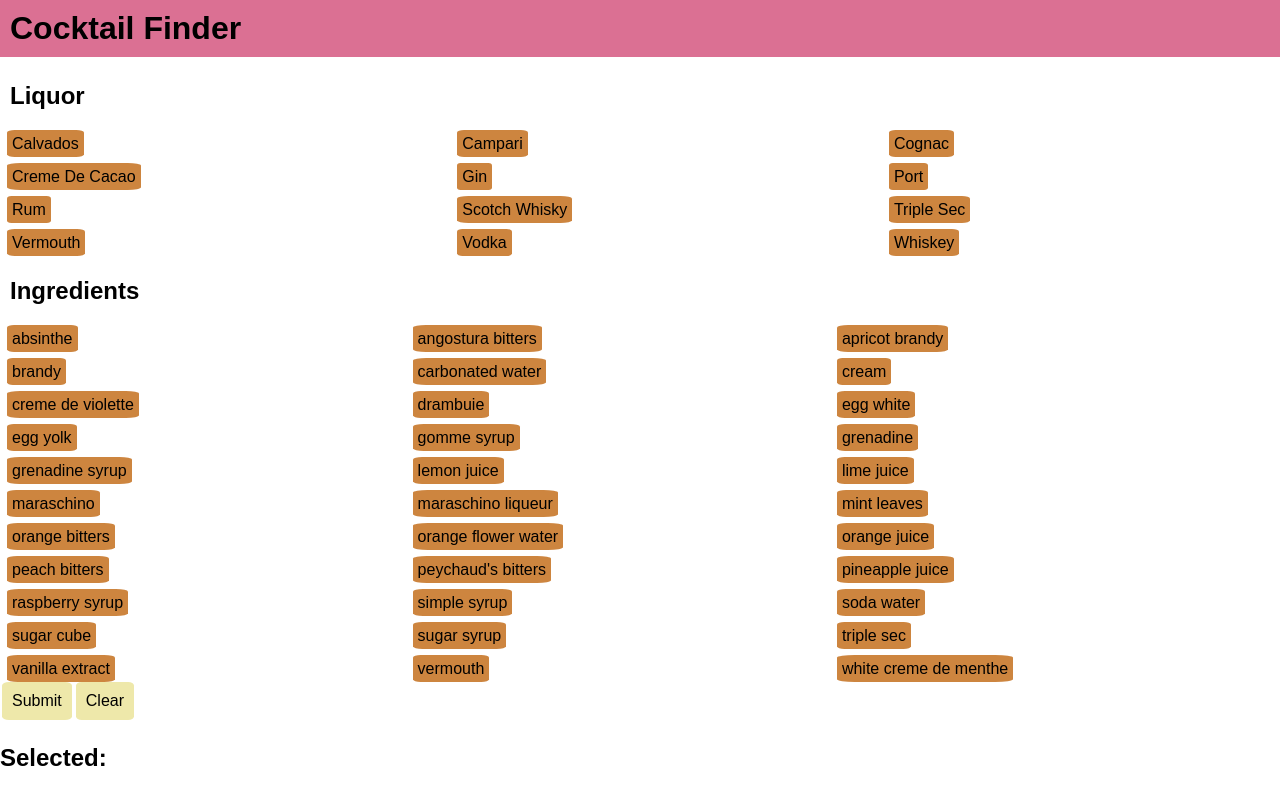
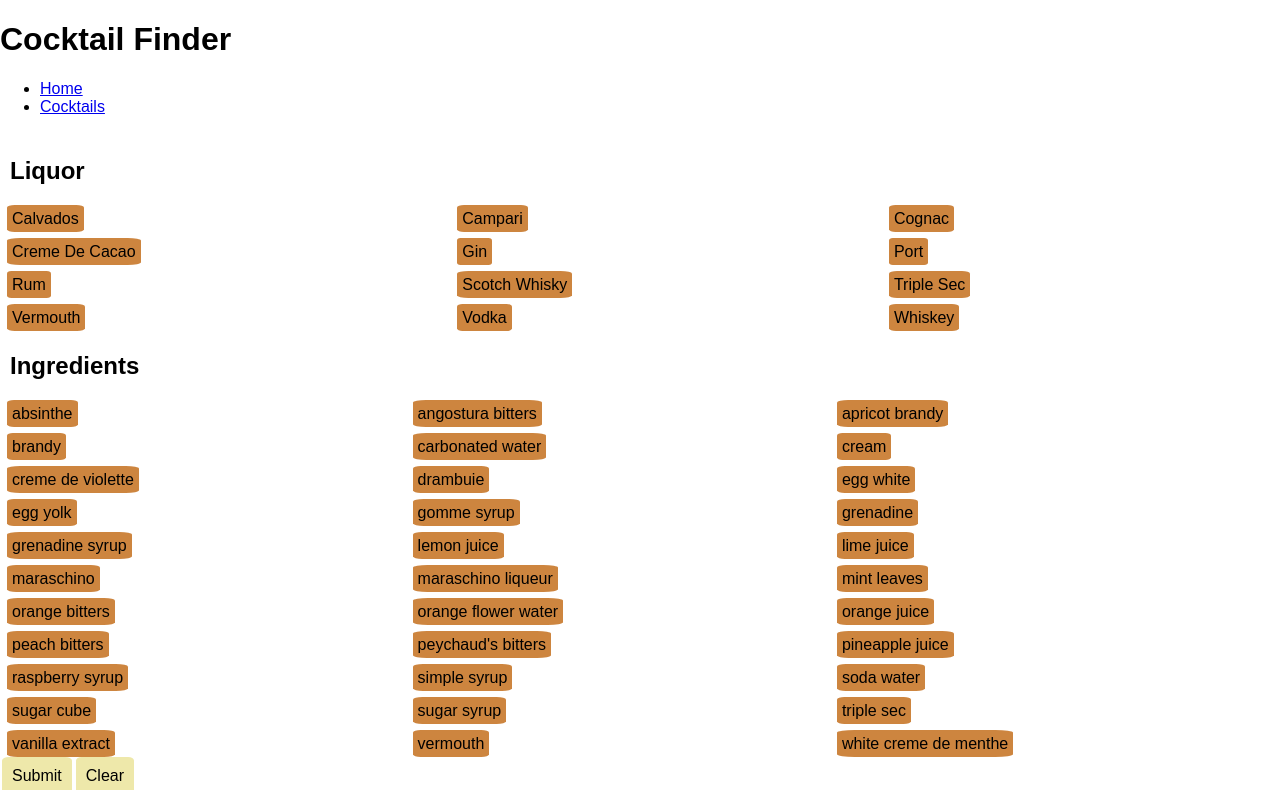
Before and after one commit to PGalicia/CocktailFinder, a React (Create React App) app: page / in a window 1280 px wide. Shown: the top 790 px of the page. Built offline with nearby package versions, Linux system fonts and the light colour scheme.

Commit message:
Added React Router

```diff
--- a/package.json
+++ b/package.json
@@ -5,6 +5,7 @@
   "dependencies": {
     "react": "^16.5.0",
     "react-dom": "^16.5.0",
+    "react-router-dom": "^4.3.1",
     "react-scripts": "1.1.5"
   },
   "scripts": {
--- a/src/components/container/App.jsx
+++ b/src/components/container/App.jsx
@@ -1,77 +1,77 @@
 import React, { Component } from "react";
-import "../../style/App.css";
 
 // Redux
-import { connect } from "react-redux";
-import { handleCheckboxes } from "../../actions";
+// import { connect } from "react-redux";
+// import { handleCheckboxes } from "../../actions";
 
 // Components - Container
-import Checklist from "./checklist";
+// import Checklist from "./checklist";
 
 // Components - Presentational
-import Selected from "../presentational/selected";
-import Result from "../presentational/result";
+// import Selected from "../presentational/selected";
+// import Result from "../presentational/result";
+import Header from "../presentational/header";
+import Main from "../presentational/main";
 
-const mapStateToProps = state => {
-  return state;
-};
+// const mapStateToProps = state => {
+//   return state;
+// };
 
-const mapDispatchToProps = dispatch => {
-  return {
-    handleCheckboxes: checkboxes => dispatch(handleCheckboxes(checkboxes))
-  };
-};
+// const mapDispatchToProps = dispatch => {
+//   return {
+//     handleCheckboxes: checkboxes => dispatch(handleCheckboxes(checkboxes))
+//   };
+// };
 
 class App extends Component {
-  constructor() {
-    super();
+  // constructor() {
+  //   super();
 
-    // Checkbox Setup
-    this.setupCheckbox = this.setupCheckbox.bind(this);
-  }
+  //   // Checkbox Setup
+  //   this.setupCheckbox = this.setupCheckbox.bind(this);
+  // }
 
-  componentDidMount() {
-    this.setupCheckbox();
-  }
+  // componentDidMount() {
+  //   this.setupCheckbox();
+  // }
 
-  setupCheckbox() {
-    let checkboxes = [...this.props.checkboxes];
-    let count = 0;
+  // setupCheckbox() {
+  //   let checkboxes = [...this.props.checkboxes];
+  //   let count = 0;
 
-    for (let id = count; id < this.props.alcohol.length; id++) {
-      let key = this.props.alcohol[id];
-      let template = {
-        id: id,
-        category: "liquor",
-        name: key,
-        isChecked: false
-      };
-      checkboxes.push(template);
-      count++;
-    }
+  //   for (let id = count; id < this.props.alcohol.length; id++) {
+  //     let key = this.props.alcohol[id];
+  //     let template = {
+  //       id: id,
+  //       category: "liquor",
+  //       name: key,
+  //       isChecked: false
+  //     };
+  //     checkboxes.push(template);
+  //     count++;
+  //   }
 
-    for (let id = 0; id < this.props.ingredients.length; id++) {
-      let key = this.props.ingredients[id];
-      let template = {
-        id: count,
-        category: "ingredient",
-        name: key,
-        isChecked: false
-      };
-      checkboxes.push(template);
-      count++;
-    }
+  //   for (let id = 0; id < this.props.ingredients.length; id++) {
+  //     let key = this.props.ingredients[id];
+  //     let template = {
+  //       id: count,
+  //       category: "ingredient",
+  //       name: key,
+  //       isChecked: false
+  //     };
+  //     checkboxes.push(template);
+  //     count++;
+  //   }
 
-    this.props.handleCheckboxes(checkboxes);
-  }
+  //   this.props.handleCheckboxes(checkboxes);
+  // }
 
   render() {
     return (
       <React.Fragment>
-        <div className="header">
-          <h1 className="title">Cocktail Finder</h1>
-        </div>
-        <Checklist />
+        <Header />
+        <Main />
+        {/* <Checklist />
         <h2>Selected:</h2>
         <Selected
           name="Liquor"
@@ -88,13 +88,15 @@
           name="Possible Cocktail"
           result={this.props.possibleCocktails}
         />
-        <Result name="Close Cocktail" result={this.props.closeCocktails} />
+        <Result name="Close Cocktail" result={this.props.closeCocktails} /> */}
       </React.Fragment>
     );
   }
 }
 
-export default connect(
-  mapStateToProps,
-  mapDispatchToProps
-)(App);
+// export default connect(
+//   mapStateToProps,
+//   mapDispatchToProps
+// )(App);
+
+export default App;
--- /dev/null
+++ b/src/components/container/home.jsx
@@ -0,0 +1,96 @@
+import React, { Component } from "react";
+
+// Components - Container
+import Checklist from "./checklist";
+
+// Components - Presentational
+import Selected from "../presentational/selected";
+import Result from "../presentational/result";
+
+// Redux
+import { connect } from "react-redux";
+import { handleCheckboxes } from "../../actions";
+
+const mapStateToProps = state => {
+  return state;
+};
+
+const mapDispatchToProps = dispatch => {
+  return {
+    handleCheckboxes: checkboxes => dispatch(handleCheckboxes(checkboxes))
+  };
+};
+
+class Home extends Component {
+  constructor() {
+    super();
+
+    // Checkbox Setup
+    this.setupCheckbox = this.setupCheckbox.bind(this);
+  }
+
+  componentDidMount() {
+    this.setupCheckbox();
+  }
+
+  setupCheckbox() {
+    let checkboxes = [...this.props.checkboxes];
+    let count = 0;
+
+    for (let id = count; id < this.props.alcohol.length; id++) {
+      let key = this.props.alcohol[id];
+      let template = {
+        id: id,
+        category: "liquor",
+        name: key,
+        isChecked: false
+      };
+      checkboxes.push(template);
+      count++;
+    }
+
+    for (let id = 0; id < this.props.ingredients.length; id++) {
+      let key = this.props.ingredients[id];
+      let template = {
+        id: count,
+        category: "ingredient",
+        name: key,
+        isChecked: false
+      };
+      checkboxes.push(template);
+      count++;
+    }
+
+    this.props.handleCheckboxes(checkboxes);
+  }
+
+  render() {
+    return (
+      <React.Fragment>
+        <Checklist />
+        <h2>Selected:</h2>
+        <Selected
+          name="Liquor"
+          category="liquor"
+          selected={this.props.selected}
+        />
+        <Selected
+          name="Ingredients"
+          category="ingredients"
+          selected={this.props.selected}
+        />
+        <h2>Result:</h2>
+        <Result
+          name="Possible Cocktail"
+          result={this.props.possibleCocktails}
+        />
+        <Result name="Close Cocktail" result={this.props.closeCocktails} />
+      </React.Fragment>
+    );
+  }
+}
+
+export default connect(
+  mapStateToProps,
+  mapDispatchToProps
+)(Home);
--- /dev/null
+++ b/src/components/presentational/header.jsx
@@ -0,0 +1,20 @@
+import React from "react";
+import { Link } from "react-router-dom";
+
+const Header = () => (
+  <header>
+    <h1>Cocktail Finder</h1>
+    <nav>
+      <ul>
+        <li>
+          <Link to="/">Home</Link>
+        </li>
+        <li>
+          <Link to="/cocktaildb">Cocktails</Link>
+        </li>
+      </ul>
+    </nav>
+  </header>
+);
+
+export default Header;
--- /dev/null
+++ b/src/components/presentational/main.jsx
@@ -0,0 +1,15 @@
+import React from "react";
+import { Switch, Route } from "react-router-dom";
+import DisplayCocktail from "./displayCocktail";
+import Home from "../container/home";
+
+const Main = () => (
+  <main>
+    <Switch>
+      <Route exact path="/" component={Home} />
+      <Route path="/cocktaildb" component={DisplayCocktail} />
+    </Switch>
+  </main>
+);
+
+export default Main;
--- a/src/index.js
+++ b/src/index.js
@@ -1,5 +1,6 @@
 import React from 'react';
 import ReactDOM from 'react-dom';
+import { BrowserRouter } from "react-router-dom";
 
 // Style
 import "./style/index.css";
@@ -18,7 +19,9 @@
 
 ReactDOM.render(
     <Provider store={store}>
-        <App />
+        <BrowserRouter>
+            <App />
+        </BrowserRouter>
     </Provider>,
     document.getElementById('root')
 );
--- a/src/style/App.css
+++ /dev/null
@@ -1,11 +0,0 @@
-.header {
-  max-width: 1500px;
-  width: 100%;
-  background-color: palevioletred;
-}
-.title {
-  /* text-align: center; */
-  /* background-color: peru; */
-  margin: 0;
-  padding: 10px;
-}
```
Also changed, not shown: 1 other file (tests, documents, lock files or other folders).
